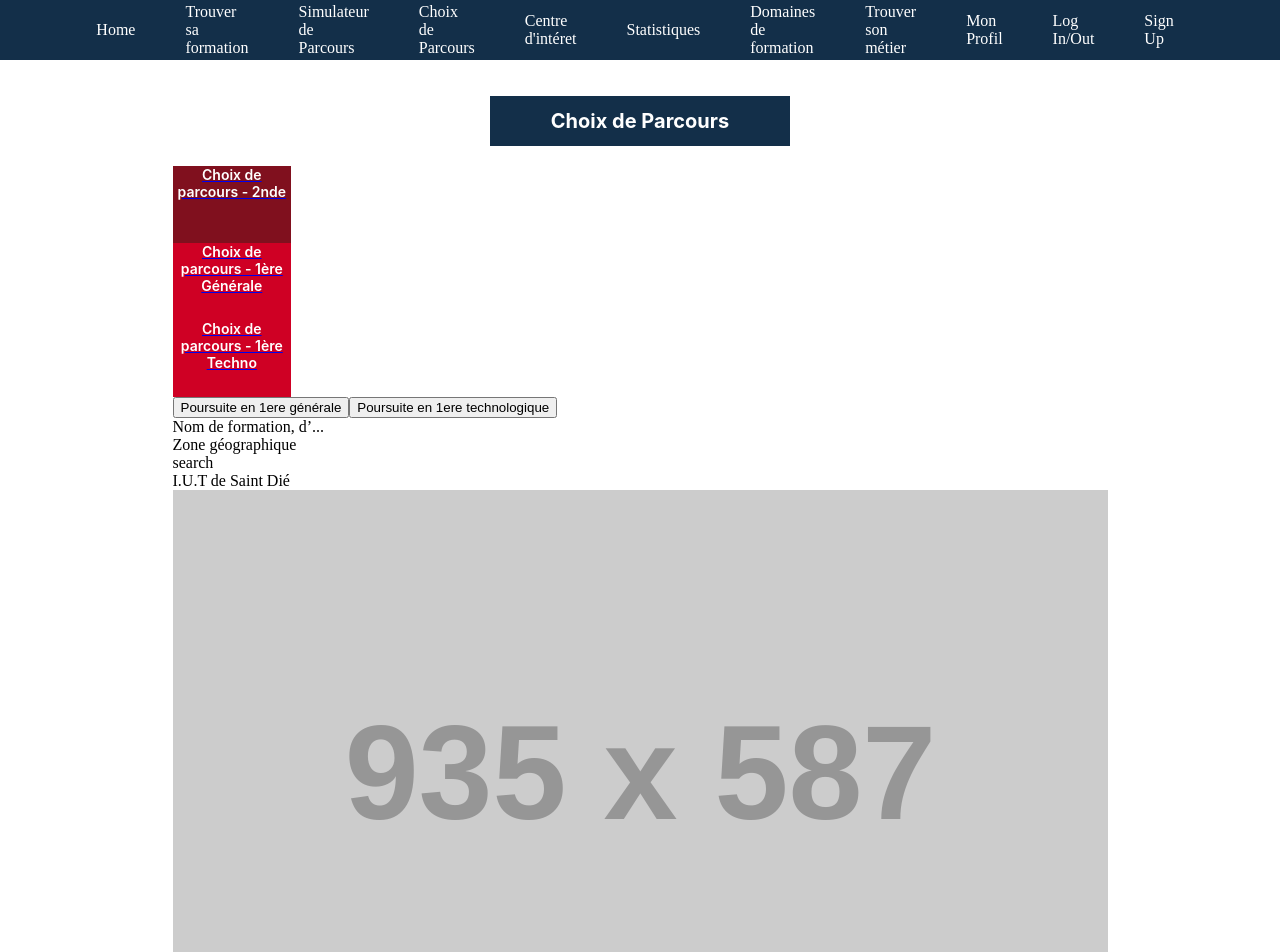
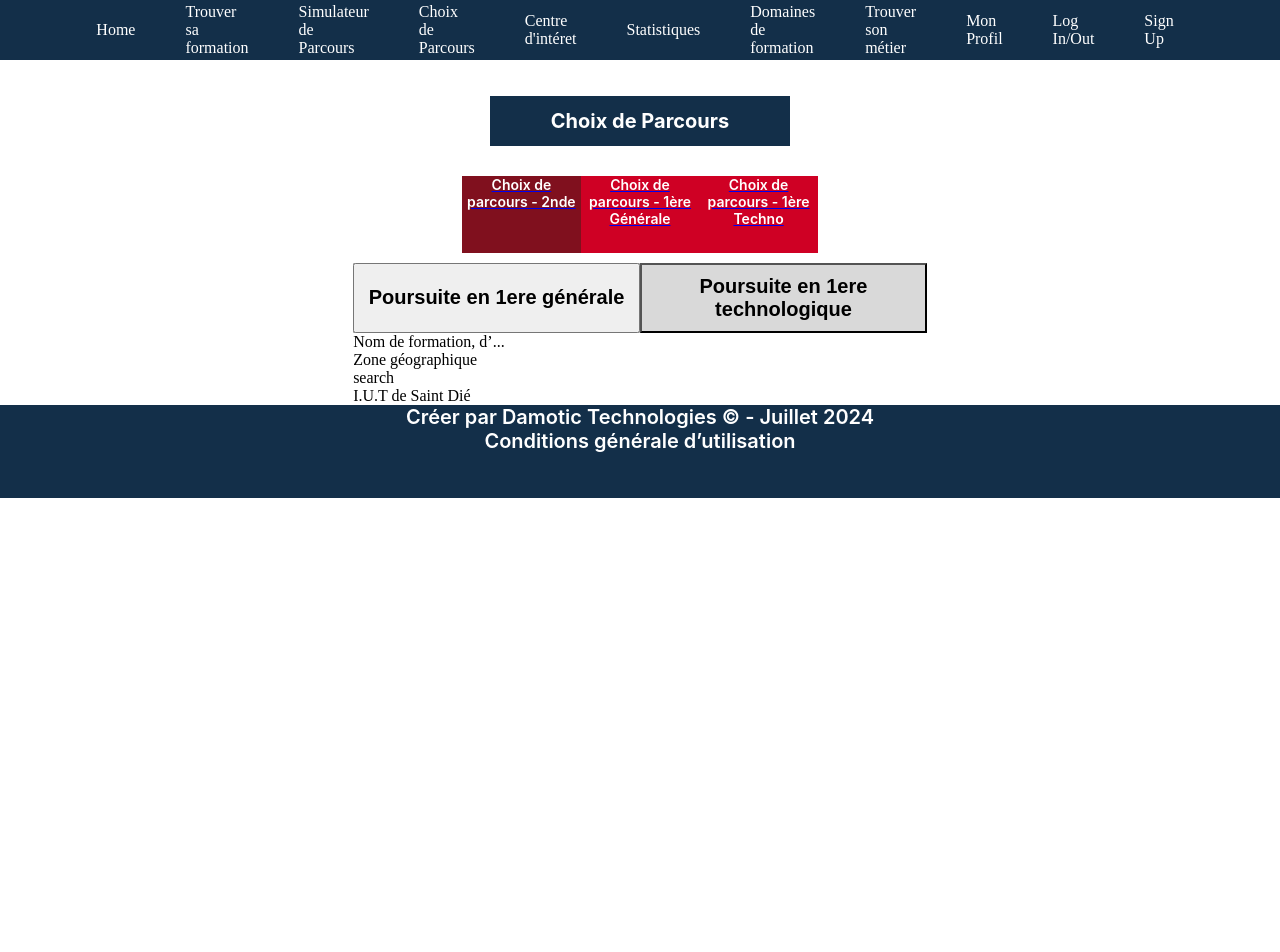
Before and after one commit to StagiairesDAMOTIC/FrontEndPsup, an Angular app: page /choix-de-parcours/seconde in a window 1280 px wide. Shown: the top 952 px of the page. After the commit the page ends 800 px from the top, so only its background shows below. Built offline with nearby package versions, Linux system fonts and the light colour scheme.

Commit message:
barre de filtres supprimés et onglets

```diff
--- a/src/app/app.component.css
+++ b/src/app/app.component.css
@@ -206,3 +206,31 @@ footer {
   cursor: pointer;
   font-size: 16px;
 }
+.navbar-choix {
+  display: flex;
+  flex-direction: row;
+  align-items: center;
+  justify-content: center;
+  margin: 10px;
+}
+
+/* Boutons des onglets */
+.onglet {
+  width: 50%;
+  text-align: center;
+  padding: 10px 0;
+  font-size: 20px;
+  font-weight: 700;
+  cursor: pointer;
+}
+
+/* Bouton actif */
+.onglet.active {
+  background: #d9d9d9;
+}
+/* Barre des onglets */
+.barre-onglet {
+  display: flex;
+  justify-content: space-between;
+  background: #b9b9b9;
+}
--- a/src/app/chances-admission-niveau/chances-admission-niveau.component.css
+++ b/src/app/chances-admission-niveau/chances-admission-niveau.component.css
@@ -26,26 +26,6 @@
 .filters-section {
   background: var(--bleu-damotic);
   padding: 20px;
-}
-
-.filters-header {
-  color: #dc2242;
-  font-size: 20px;
-  font-weight: 600;
-  text-align: center;
-  margin-bottom: 20px;
-}
-
-.filter-bars {
-  background: white;
-  padding: 10px;
-  border-radius: 5px;
-}
-
-.filter-bar {
-  background: var(--rouge-damotic);
-  height: 26px;
-  margin-bottom: 10px;
 }
 
 .main-section {
@@ -120,10 +100,3 @@
   font-weight: 700;
   text-align: center;
 }
-.navbar-choix {
-  display: flex;
-  flex-direction: row;
-  align-items: center;
-  justify-content: center;
-  margin: 10px;
-}
--- a/src/app/chances-admission-niveau/chances-admission-niveau.component.html
+++ b/src/app/chances-admission-niveau/chances-admission-niveau.component.html
@@ -96,21 +96,7 @@
   <div class="content">
     <div class="sidebar">
       <div class="sidebar-title">Filtres</div>
-      <div class="filters-section">
-        <div class="filters-header">Effacer les filtres</div>
-        <div class="filter-bars">
-          <div class="filter-bar"></div>
-          <div class="filter-bar"></div>
-          <div class="filter-bar"></div>
-          <div class="filter-bar"></div>
-          <div class="filter-bar"></div>
-          <div class="filter-bar"></div>
-          <div class="filter-bar"></div>
-          <div class="filter-bar"></div>
-          <div class="filter-bar"></div>
-        </div>
-      </div>
-    </div>
+      <div class="filters-section"></div>
 
       <div class="main-section">
         <div class="app-info-eleve"></div>
@@ -126,3 +112,4 @@
       </div>
     </div>
   </div>
+</div>
--- a/src/app/choix-seconde/choix-seconde.component.css
+++ b/src/app/choix-seconde/choix-seconde.component.css
@@ -43,21 +43,6 @@
   transform-origin: center;
 }
 
-.main-image {
-  width: 935px;
-  height: 587px;
-  left: 185px;
-  top: 91px;
-}
-
-.navbar-choix {
-  display: flex;
-  flex-direction: row;
-  align-items: center;
-  justify-content: center;
-  margin: 10px;
-}
-
 /* Content */
 .content {
   width: 972px;
@@ -77,8 +62,3 @@
   justify-content: center;
   align-items: center;
 }
-
-.main-image {
-  width: 727px;
-  height: 459px;
-}
--- a/src/app/choix-seconde/choix-seconde.component.html
+++ b/src/app/choix-seconde/choix-seconde.component.html
@@ -1,5 +1,5 @@
 <div class="title">Choix de Parcours</div>
-<div class="container"></div>
+<div class="container">
   <div class="navbar-choix">
     <a [routerLink]="['/choix-de-parcours/seconde']"
       ><div style="width: 118.62px; height: 76.98px">
@@ -97,16 +97,16 @@
   <div class="container">
     <div class="content-wrapper">
       <div class="background"></div>
-    <div class="search-header">
+      <div class="barre-onglet">
         <button
-        class="search-header-item"
+          class="onglet"
           [ngClass]="{ active: activeTab == 0 }"
           (click)="activeTab = 0"
         >
           Poursuite en 1ere générale
         </button>
         <button
-        class="search-header-item"
+          class="onglet"
           [ngClass]="{ active: activeTab == 1 }"
           (click)="activeTab = 1"
         >
@@ -143,10 +143,6 @@
           </div>
         </div>
       </div>
-    <img
-      class="main-image"
-      src="https://via.placeholder.com/935x587"
-      alt="Placeholder image"
-    />
     </div>
   </div>
+</div>
--- a/src/app/profil-admis-filieres/profil-admis-filieres.component.css
+++ b/src/app/profil-admis-filieres/profil-admis-filieres.component.css
@@ -1,10 +1,3 @@
-.header-title {
-  color: white;
-  font-size: 20px;
-  font-family: Inter, sans-serif;
-  font-weight: 700;
-}
-
 .content {
   display: flex;
   justify-content: center;
@@ -62,32 +55,3 @@
 .sidebar.left {
   height: 585.63px;
 }
-
-.filters-header {
-  color: var(--rouge-damotic);
-  font-size: 20px;
-  font-family: Inter, sans-serif;
-  font-weight: 600;
-  text-align: center;
-  margin-bottom: 20px;
-}
-
-.filters-list {
-  background: white;
-  padding: 10px;
-  border-radius: 5px;
-}
-
-.filter-bar {
-  background: var(--rouge-damotic);
-  height: 24.23px;
-  margin-bottom: 10px;
-}
-
-.navbar-choix {
-  display: flex;
-  flex-direction: row;
-  align-items: center;
-  justify-content: center;
-  margin: 10px;
-}
--- a/src/app/profil-admis-filieres/profil-admis-filieres.component.html
+++ b/src/app/profil-admis-filieres/profil-admis-filieres.component.html
@@ -104,19 +104,6 @@
       <div class="sidebar-content">Informations supplémentaires</div>
     </div>
 
-    <div class="sidebar left">
-      <div class="filters-header">Effacer les filtres</div>
-      <div class="filters-list">
-        <div class="filter-bar"></div>
-        <div class="filter-bar"></div>
-        <div class="filter-bar"></div>
-        <div class="filter-bar"></div>
-        <div class="filter-bar"></div>
-        <div class="filter-bar"></div>
-        <div class="filter-bar"></div>
-        <div class="filter-bar"></div>
-        <div class="filter-bar"></div>
-      </div>
-    </div>
+    <div class="sidebar left"></div>
   </div>
 </div>
--- a/src/app/profil-admis-spes/profil-admis-spes.component.css
+++ b/src/app/profil-admis-spes/profil-admis-spes.component.css
@@ -1,10 +1,3 @@
-.header-title {
-  color: white;
-  font-size: 20px;
-  font-family: Inter, sans-serif;
-  font-weight: 700;
-}
-
 /* Content */
 .content {
   display: flex;
@@ -48,28 +41,6 @@
   padding: 20px;
 }
 
-.filters-header {
-  color: var(--rouge-damotic);
-  font-size: 20px;
-  font-family: Inter, sans-serif;
-  font-weight: 600;
-  text-align: center;
-  margin-bottom: 20px;
-}
-
-.filters-list {
-  background: white;
-  padding: 10px;
-  border-radius: 5px;
-  margin-bottom: 20px;
-}
-
-.filter-bar {
-  background: var(--rouge-damotic);
-  height: 24px;
-  margin-bottom: 10px;
-}
-
 .filters-footer {
   text-align: center;
   color: black;
@@ -78,11 +49,3 @@
   font-weight: 600;
   margin-top: 20px;
 }
-
-.navbar-choix {
-  display: flex;
-  flex-direction: row;
-  align-items: center;
-  justify-content: center;
-  margin: 10px;
-}
--- a/src/app/profil-admis-spes/profil-admis-spes.component.html
+++ b/src/app/profil-admis-spes/profil-admis-spes.component.html
@@ -101,18 +101,6 @@
     </div>
 
     <div class="sidebar left">
-      <div class="filters-header">Effacer les filtres</div>
-      <div class="filters-list">
-        <div class="filter-bar"></div>
-        <div class="filter-bar"></div>
-        <div class="filter-bar"></div>
-        <div class="filter-bar"></div>
-        <div class="filter-bar"></div>
-        <div class="filter-bar"></div>
-        <div class="filter-bar"></div>
-        <div class="filter-bar"></div>
-        <div class="filter-bar"></div>
-      </div>
       <div class="filters-footer">filtres filières</div>
     </div>
   </div>
--- a/src/app/trouver-sa-formation/trouver-sa-formation.component.css
+++ b/src/app/trouver-sa-formation/trouver-sa-formation.component.css
@@ -5,28 +5,6 @@
   flex-direction: column;
   margin-top: 50px;
   gap: 20px;
-}
-
-/* Barre des onglets */
-.search-header {
-  display: flex;
-  justify-content: space-between;
-  background: #b9b9b9;
-}
-
-/* Boutons des onglets */
-.search-header-item {
-  width: 50%;
-  text-align: center;
-  padding: 10px 0;
-  font-size: 20px;
-  font-weight: 700;
-  cursor: pointer;
-}
-
-/* Bouton actif */
-.search-header-item.active {
-  background: #d9d9d9;
 }
 
 /* Section de recherche */
--- a/src/app/trouver-sa-formation/trouver-sa-formation.component.html
+++ b/src/app/trouver-sa-formation/trouver-sa-formation.component.html
@@ -2,16 +2,16 @@
 <div class="container">
   <div class="content">
     <div class="app-info-eleve"></div>
-    <div class="search-header">
+    <div class="barre-onglet">
       <button
-        class="search-header-item"
+        class="onglet"
         [ngClass]="{ active: activeTab == 0 }"
         (click)="activeTab = 0"
       >
         Par nom
       </button>
       <button
-        class="search-header-item"
+        class="onglet"
         [ngClass]="{ active: activeTab == 1 }"
         (click)="activeTab = 1"
       >
```
Lines whose indentation alone changed are shown as unchanged.
